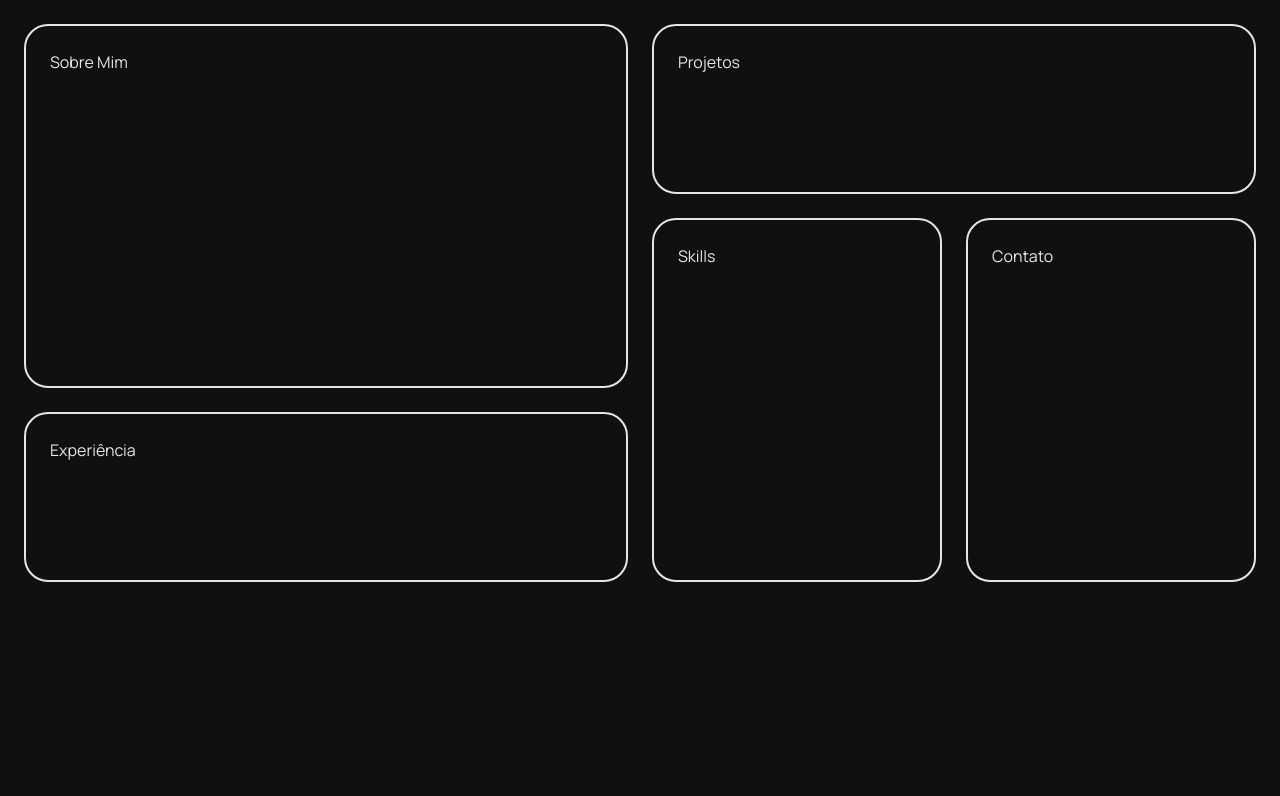
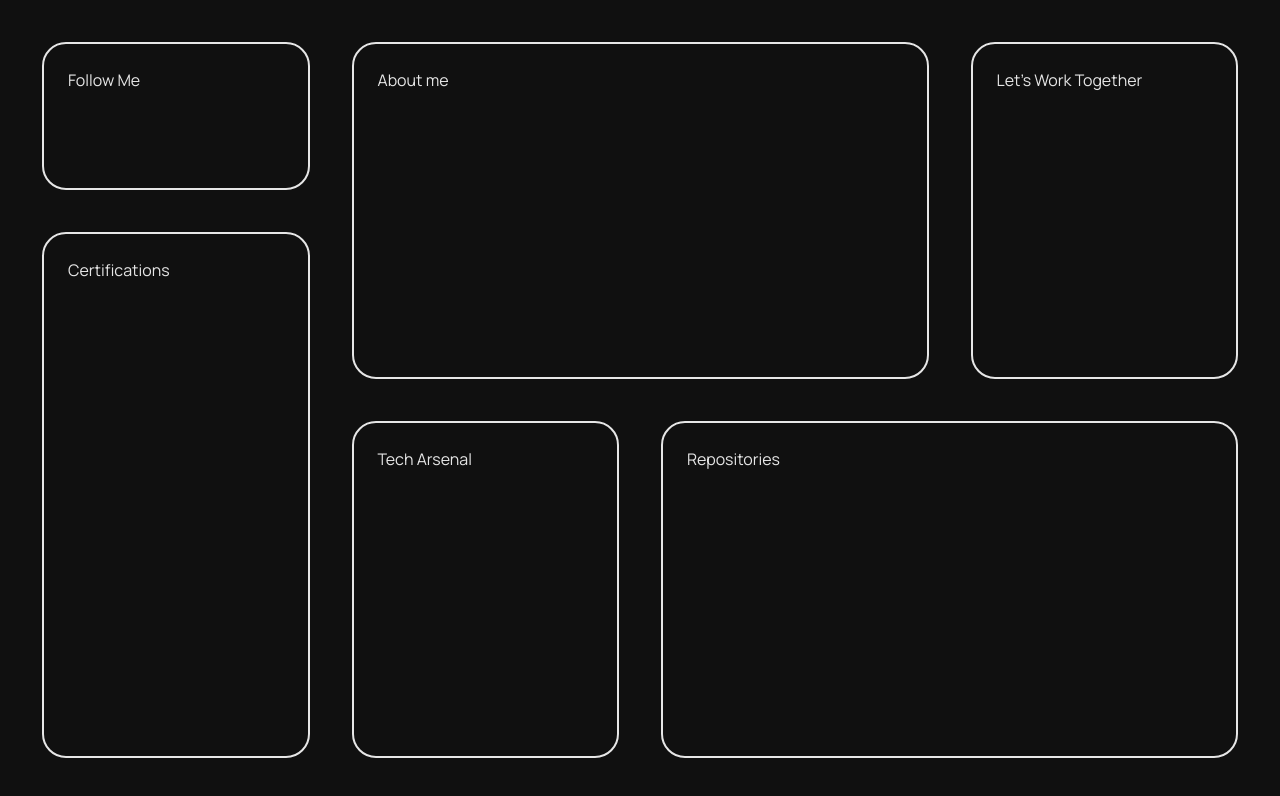
Before and after one commit to miguelzack/portfolioBentoGrid, a Next.js app: page / in a window 1280 px wide. Shown: the top 796 px of the page. Built offline with nearby package versions, Linux system fonts and the light colour scheme.

Commit message:
wip: component cardGrid

```diff
--- a/src/app/page.tsx
+++ b/src/app/page.tsx
@@ -1,24 +1,31 @@
 export default function Home() {
     return (
-        <main className="grid min-h-screen grid-cols-4 grid-rows-4 gap-6 p-6">
-            <div className="col-span-2 row-span-2 rounded-3xl border-2 p-6">
-                Sobre Mim
+        <main className="mx-auto grid min-h-screen max-w-[1440px] grid-cols-8 grid-rows-4 gap-[42px] p-[42px]">
+
+            {/*TRANSFORMAR ESSAS DIV EM COMPONENT (Follow, Certifications, My Sctacks, Projects*/}
+
+            <div className="col-start-1 col-span-2 row-start-1 row-span-1 rounded-3xl border-2 p-6">
+                Follow Me
             </div>
 
-            <div className="col-span-2 rounded-3xl border-2  p-6">
-                Projetos
+            <div className="col-start-1 col-span-2 row-start-2 row-span-3   rounded-3xl border-2  p-6">
+                Certifications
             </div>
 
-            <div className="col-span-1 row-span-2 rounded-3xl border-2 p-6">
-                Skills
+            <div className="col-start-3 col-span-4 row-start-1 row-span-2 rounded-3xl border-2 p-6">
+                About me
             </div>
 
-            <div className="col-span-1 row-span-2 rounded-3xl border-2 p-6">
-                Contato
+            <div className="col-start-3 col-span-2 row-start-3 row-span-2 rounded-3xl border-2 p-6">
+                Tech Arsenal
             </div>
 
-            <div className="col-span-2 rounded-3xl border-2 p-6">
-                Experiência
+            <div className="col-start-5 col-span-4 row-start-3 row-span-2 rounded-3xl border-2 p-6">
+                Repositories
+            </div>
+
+            <div className="col-start-7 col-span-2 row-start-1 row-span-2 rounded-3xl border-2 p-6">
+                Let's Work Together
             </div>
         </main>
     );
--- /dev/null
+++ b/src/components/cardGrid/cardGrid.tsx
@@ -0,0 +1,4 @@
+interface CardGridProps {
+    title: string;
+    subTitle: string;
+}
```
